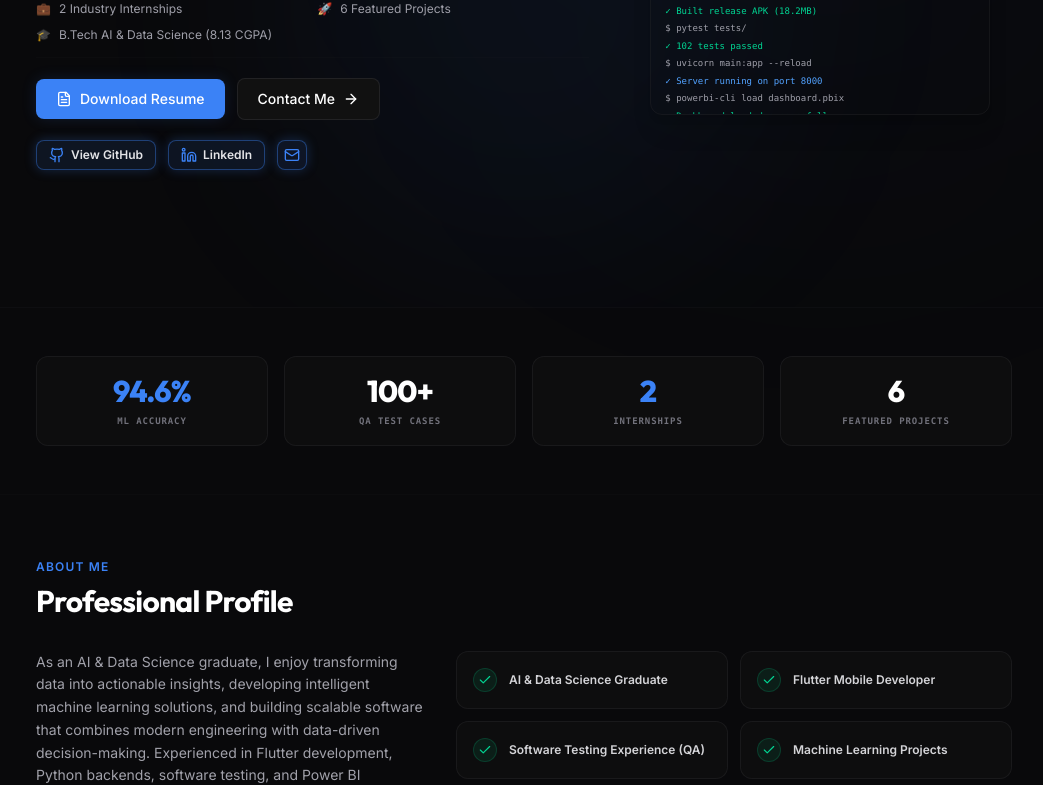
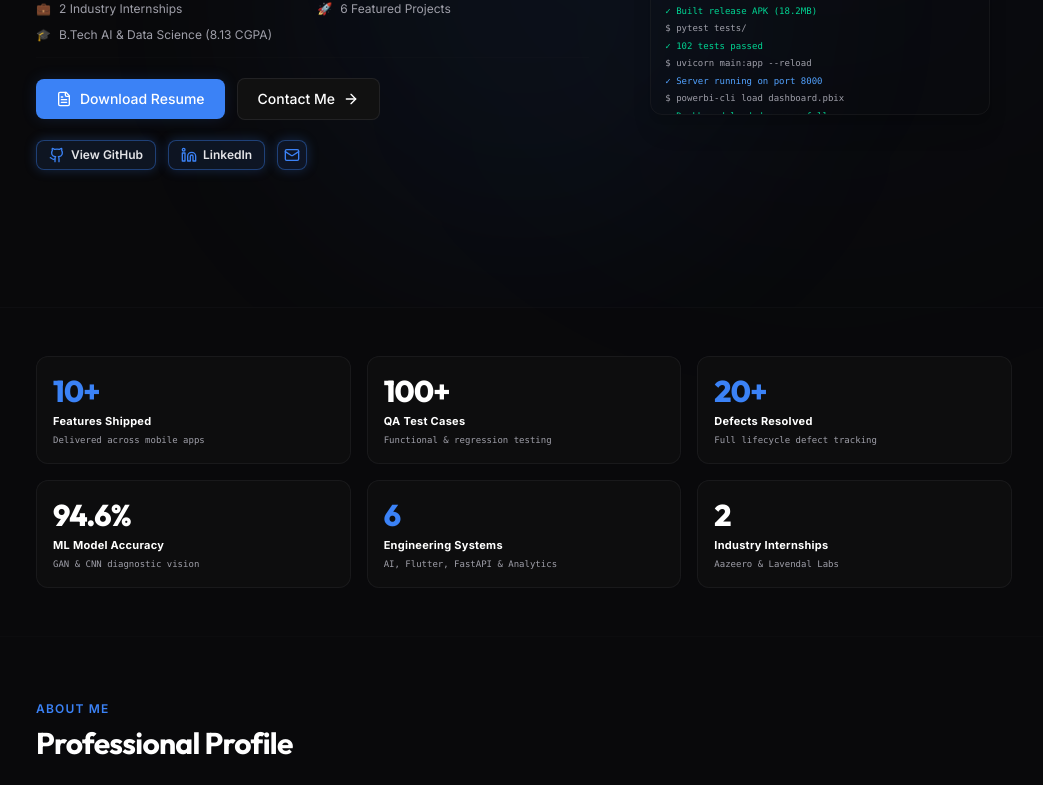
Before and after one commit to SUTHARSHANARAM/Sutharshanaram_Portfolio, a Next.js app: page / in a window 1280 px wide. Shown: the part 493-1278 px from the top of the page, without its empty margins (116-1159 px from the left). Built offline with nearby package versions, Linux system fonts and the light colour scheme.

Commit message:
feat: upgrade metrics grid into high-impact 6-card Executive Engineering Dashboard with context subtext

```diff
--- a/src/app/page.tsx
+++ b/src/app/page.tsx
@@ -24,37 +24,76 @@ export default function Home() {
         {/* Recruiter Metrics Card Grid */}
         <section className="py-12 relative z-10 select-none border-b border-border/10">
           <div className="max-w-5xl mx-auto px-6">
-            <div className="grid grid-cols-2 md:grid-cols-4 gap-4">
-              <Card delay={0.05} className="p-4 flex flex-col items-center justify-center text-center gap-1.5 h-24 hover:border-accent/40 transition-colors duration-300">
+            <div className="grid grid-cols-2 md:grid-cols-3 gap-4">
+              <Card delay={0.05} className="p-4 flex flex-col justify-center gap-1 hover:border-accent/40 transition-colors duration-300">
                 <span className="text-2xl md:text-3xl font-display font-extrabold text-accent tracking-tight">
-                  94.6%
+                  10+
                 </span>
-                <span className="text-[9px] font-mono font-bold tracking-widest text-zinc-500 uppercase">
-                  ML Accuracy
+                <span className="text-[11px] font-bold text-white tracking-wide">
+                  Features Shipped
+                </span>
+                <span className="text-[9px] text-zinc-400 font-mono">
+                  Delivered across mobile apps
                 </span>
               </Card>
-              <Card delay={0.1} className="p-4 flex flex-col items-center justify-center text-center gap-1.5 h-24 hover:border-accent/40 transition-colors duration-300">
+
+              <Card delay={0.1} className="p-4 flex flex-col justify-center gap-1 hover:border-accent/40 transition-colors duration-300">
                 <span className="text-2xl md:text-3xl font-display font-extrabold text-white tracking-tight">
                   100+
                 </span>
-                <span className="text-[9px] font-mono font-bold tracking-widest text-zinc-500 uppercase">
+                <span className="text-[11px] font-bold text-white tracking-wide">
                   QA Test Cases
                 </span>
+                <span className="text-[9px] text-zinc-400 font-mono">
+                  Functional &amp; regression testing
+                </span>
               </Card>
-              <Card delay={0.15} className="p-4 flex flex-col items-center justify-center text-center gap-1.5 h-24 hover:border-accent/40 transition-colors duration-300">
+
+              <Card delay={0.15} className="p-4 flex flex-col justify-center gap-1 hover:border-accent/40 transition-colors duration-300">
                 <span className="text-2xl md:text-3xl font-display font-extrabold text-accent tracking-tight">
+                  20+
+                </span>
+                <span className="text-[11px] font-bold text-white tracking-wide">
+                  Defects Resolved
+                </span>
+                <span className="text-[9px] text-zinc-400 font-mono">
+                  Full lifecycle defect tracking
+                </span>
+              </Card>
+
+              <Card delay={0.2} className="p-4 flex flex-col justify-center gap-1 hover:border-accent/40 transition-colors duration-300">
+                <span className="text-2xl md:text-3xl font-display font-extrabold text-white tracking-tight">
+                  94.6%
+                </span>
+                <span className="text-[11px] font-bold text-white tracking-wide">
+                  ML Model Accuracy
+                </span>
+                <span className="text-[9px] text-zinc-400 font-mono">
+                  GAN &amp; CNN diagnostic vision
+                </span>
+              </Card>
+
+              <Card delay={0.25} className="p-4 flex flex-col justify-center gap-1 hover:border-accent/40 transition-colors duration-300">
+                <span className="text-2xl md:text-3xl font-display font-extrabold text-accent tracking-tight">
+                  6
+                </span>
+                <span className="text-[11px] font-bold text-white tracking-wide">
+                  Engineering Systems
+                </span>
+                <span className="text-[9px] text-zinc-400 font-mono">
+                  AI, Flutter, FastAPI &amp; Analytics
+                </span>
+              </Card>
+
+              <Card delay={0.3} className="p-4 flex flex-col justify-center gap-1 hover:border-accent/40 transition-colors duration-300">
+                <span className="text-2xl md:text-3xl font-display font-extrabold text-white tracking-tight">
                   2
                 </span>
-                <span className="text-[9px] font-mono font-bold tracking-widest text-zinc-500 uppercase">
-                  Internships
+                <span className="text-[11px] font-bold text-white tracking-wide">
+                  Industry Internships
                 </span>
-              </Card>
-              <Card delay={0.2} className="p-4 flex flex-col items-center justify-center text-center gap-1.5 h-24 hover:border-accent/40 transition-colors duration-300">
-                <span className="text-2xl md:text-3xl font-display font-extrabold text-white tracking-tight">
-                  6
-                </span>
-                <span className="text-[9px] font-mono font-bold tracking-widest text-zinc-500 uppercase">
-                  Featured Projects
+                <span className="text-[9px] text-zinc-400 font-mono">
+                  Aazeero &amp; Lavendal Labs
                 </span>
               </Card>
             </div>
```
